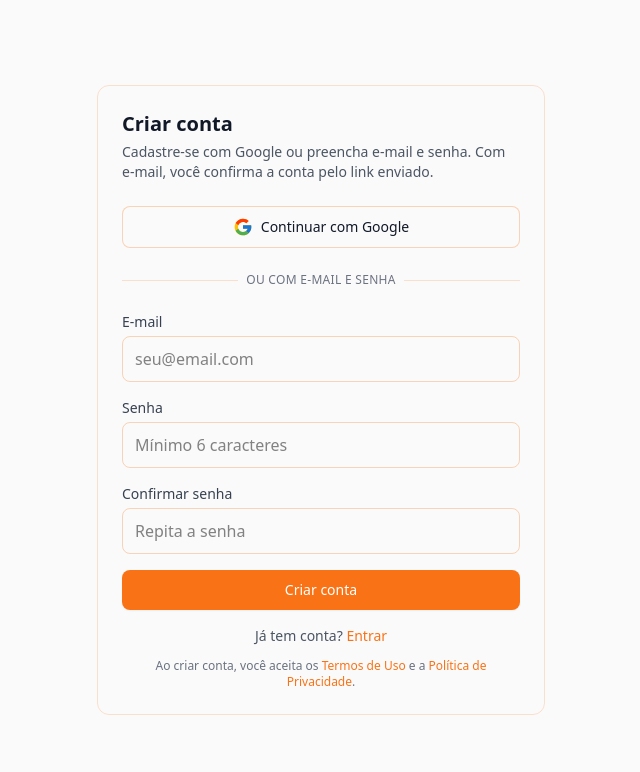
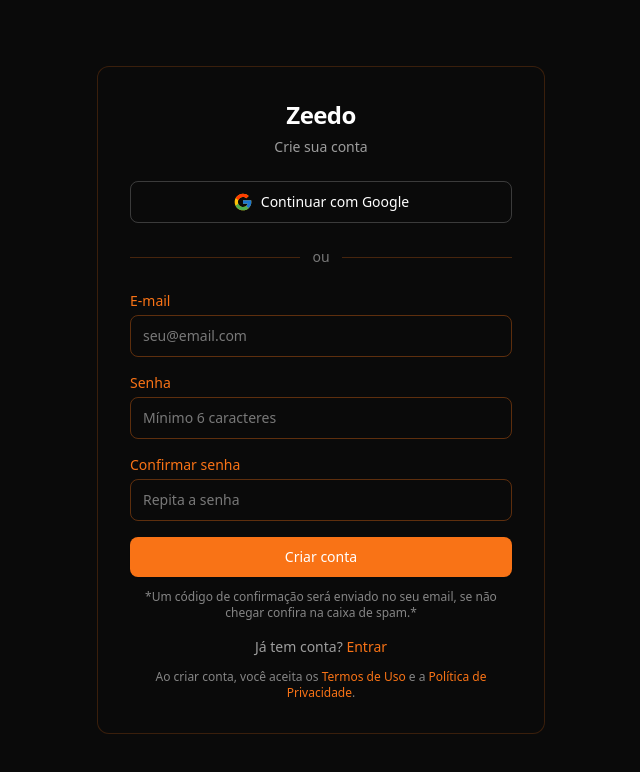
Before and after one commit to ZeedoBot/zeedo_vps, a Next.js app in the folder frontend/: page /signup in a window 1280 px wide. Shown: the top 772 px of the page, without its empty margins (319-959 px from the left). Built offline with nearby package versions, Linux system fonts and the light colour scheme; no server answers.

Commit message:
ajustes básicos

```diff
--- a/frontend/app/login/page.tsx
+++ b/frontend/app/login/page.tsx
@@ -126,10 +126,10 @@
       <div className="w-full max-w-md rounded-xl border border-zeedo-orange/20 bg-zeedo-black p-6 sm:p-8">
         {!showForgotPassword ? (
           <>
-            <h1 className="text-xl font-semibold text-white">Entrar</h1>
-            <p className="mt-1 text-sm text-white/60">
-              Google em um clique ou e-mail (ou usuário) e senha.
-            </p>
+            <div className="text-center">
+              <h1 className="text-2xl font-bold tracking-tight text-white">Zeedo</h1>
+              <p className="mt-1.5 text-sm text-white/60">Entre na sua conta</p>
+            </div>
 
             <button
               type="button"
--- a/frontend/app/signup/page.tsx
+++ b/frontend/app/signup/page.tsx
@@ -16,6 +16,10 @@
   const [loading, setLoading] = useState(false);
   const [success, setSuccess] = useState(false);
   const router = useRouter();
+
+  const signupInputClass =
+    "block w-full rounded-lg border border-zeedo-orange/35 bg-transparent px-3 py-2.5 text-sm text-white placeholder:text-white/45 " +
+    "focus:border-zeedo-orange focus:outline-none focus:ring-1 focus:ring-zeedo-orange";
 
   useEffect(() => {
     let cancelled = false;
@@ -91,13 +95,13 @@
 
   if (success) {
     return (
-      <div className="min-h-screen flex items-center justify-center p-6 bg-zeedo-white dark:bg-zeedo-black">
-        <div className="card w-full max-w-md text-center">
-          <p className="text-green-700 dark:text-green-400 font-medium">Conta criada com sucesso.</p>
-          <p className="text-gray-600 dark:text-zeedo-white/70 text-sm mt-3">
+      <div className="min-h-screen flex items-center justify-center p-6 bg-zeedo-black text-white">
+        <div className="w-full max-w-md rounded-xl border border-zeedo-orange/20 bg-zeedo-black p-6 sm:p-8 text-center">
+          <p className="text-green-400 font-medium">Conta criada com sucesso.</p>
+          <p className="text-white/70 text-sm mt-3">
             Verifique o e-mail <strong>{email}</strong> e confirme sua conta pelo link enviado antes de fazer login.
           </p>
-          <p className="text-gray-500 dark:text-zeedo-white/50 text-xs mt-4">
+          <p className="text-white/50 text-xs mt-4">
             Redirecionando para o login…
           </p>
         </div>
@@ -106,34 +110,32 @@
   }
 
   return (
-    <div className="min-h-screen flex items-center justify-center p-6 bg-zeedo-white dark:bg-zeedo-black">
-      <div className="card w-full max-w-md">
-        <h1 className="text-xl font-semibold text-gray-900 dark:text-white mb-1">Criar conta</h1>
-        <p className="text-gray-600 dark:text-zeedo-white/80 text-sm mb-6">
-          Cadastre-se com Google ou preencha e-mail e senha. Com e-mail, você confirma a conta pelo link enviado.
-        </p>
+    <div className="min-h-screen flex items-center justify-center p-6 bg-zeedo-black text-white">
+      <div className="w-full max-w-md rounded-xl border border-zeedo-orange/20 bg-zeedo-black p-6 sm:p-8">
+        <div className="text-center">
+          <h1 className="text-2xl font-bold tracking-tight text-white">Zeedo</h1>
+          <p className="mt-1.5 text-sm text-white/60">Crie sua conta</p>
+        </div>
         <button
           type="button"
           onClick={handleGoogleSignup}
           disabled={loading}
-          className="w-full flex items-center justify-center gap-2 rounded-lg border border-zeedo-orange/30 bg-zeedo-white dark:bg-zeedo-black px-4 py-2.5 text-sm font-medium text-gray-900 dark:text-white hover:bg-zeedo-orange/5 disabled:opacity-60 transition-colors"
+          className="mt-6 w-full flex items-center justify-center gap-2 rounded-lg border border-white/20 bg-transparent py-2.5 text-sm font-medium text-white hover:bg-white/5 disabled:opacity-60 transition-colors"
         >
           <FcGoogle className="h-5 w-5 shrink-0" aria-hidden />
           Continuar com Google
         </button>
         <div className="relative my-6">
           <div className="absolute inset-0 flex items-center" aria-hidden>
-            <span className="w-full border-t border-zeedo-orange/20" />
+            <span className="w-full border-t border-zeedo-orange/25" />
           </div>
-          <div className="relative flex justify-center text-xs uppercase tracking-wide">
-            <span className="bg-zeedo-white dark:bg-zeedo-black px-2 text-gray-500 dark:text-zeedo-white/50">
-              ou com e-mail e senha
-            </span>
+          <div className="relative flex justify-center text-sm">
+            <span className="bg-zeedo-black px-3 text-white/45">ou</span>
           </div>
         </div>
         <form onSubmit={handleSubmit} className="space-y-4">
           <div>
-            <label htmlFor="email" className="block text-sm font-medium text-gray-700 dark:text-zeedo-white/90 mb-1">
+            <label htmlFor="email" className="block text-sm font-medium text-zeedo-orange mb-1">
               E-mail
             </label>
             <input
@@ -143,12 +145,12 @@
               required
               value={email}
               onChange={(e) => setEmail(e.target.value)}
-              className="input-field"
+              className={signupInputClass}
               placeholder="seu@email.com"
             />
           </div>
           <div>
-            <label htmlFor="password" className="block text-sm font-medium text-gray-700 dark:text-zeedo-white/90 mb-1">
+            <label htmlFor="password" className="block text-sm font-medium text-zeedo-orange mb-1">
               Senha
             </label>
             <input
@@ -158,12 +160,12 @@
               required
               value={password}
               onChange={(e) => setPassword(e.target.value)}
-              className="input-field"
+              className={signupInputClass}
               placeholder="Mínimo 6 caracteres"
             />
           </div>
           <div>
-            <label htmlFor="confirmPassword" className="block text-sm font-medium text-gray-700 dark:text-zeedo-white/90 mb-1">
+            <label htmlFor="confirmPassword" className="block text-sm font-medium text-zeedo-orange mb-1">
               Confirmar senha
             </label>
             <input
@@ -173,24 +175,27 @@
               required
               value={confirmPassword}
               onChange={(e) => setConfirmPassword(e.target.value)}
-              className="input-field"
+              className={signupInputClass}
               placeholder="Repita a senha"
             />
           </div>
           {error && (
-            <p className="text-sm text-red-600 bg-red-50 rounded-lg px-3 py-2">{error}</p>
+            <p className="text-sm text-red-400 border border-red-500/30 rounded-lg px-3 py-2">{error}</p>
           )}
           <button type="submit" disabled={loading} className="btn-primary w-full">
             {loading ? "Criando conta…" : "Criar conta"}
           </button>
         </form>
-        <p className="mt-4 text-center text-sm text-gray-600 dark:text-zeedo-white/60">
+        <p className="mt-3 text-center text-xs text-white/50">
+          *Um código de confirmação será enviado no seu email, se não chegar confira na caixa de spam.*
+        </p>
+        <p className="mt-4 text-center text-sm text-white/60">
           Já tem conta?{" "}
           <Link href={nextPath === "/segredo" ? "/login?next=/segredo" : "/login"} className="font-medium text-zeedo-orange hover:underline">
             Entrar
           </Link>
         </p>
-        <p className="mt-3 text-center text-xs text-gray-500 dark:text-zeedo-white/50">
+        <p className="mt-3 text-center text-xs text-white/50">
           Ao criar conta, você aceita os{" "}
           <Link href="/termos" className="text-zeedo-orange hover:underline">Termos de Uso</Link>
           {" e a "}
@@ -204,8 +209,8 @@
 export default function SignupPage() {
   return (
     <Suspense fallback={
-      <div className="min-h-screen flex items-center justify-center p-6">
-        <p className="text-zeedo-black/60 dark:text-zeedo-white/60">Carregando…</p>
+      <div className="min-h-screen flex items-center justify-center p-6 bg-zeedo-black">
+        <p className="text-white/60">Carregando…</p>
       </div>
     }>
       <SignupContent />
```
